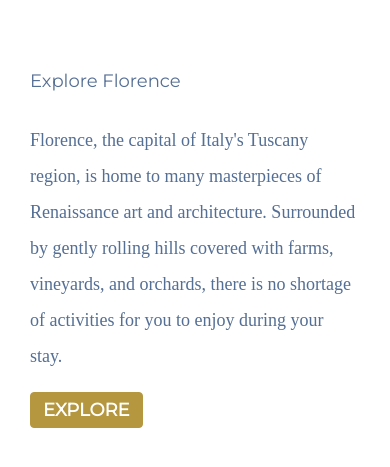
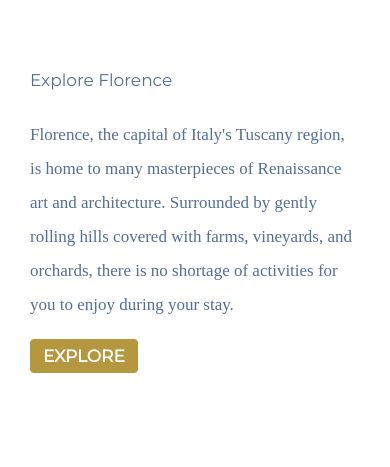
Before and after one commit to kellyluuu/Explore-Florence, a React (Create React App) app: page / in a window 390 px wide. Shown: the part 297-764 px from the top of the page. Built offline with nearby package versions, Linux system fonts and the light colour scheme; no server answers; a web font is replaced by a local one.

Commit message:
Updates html head, fixes sass variables

```diff
--- a/public/index.html
+++ b/public/index.html
@@ -10,10 +10,10 @@
     <meta name="theme-color" content="#000000" />
     <meta
       name="description"
-      content="Web site created using create-react-app"
+      content="Discover Things to Do and Eat in Florence, Italy"
     />
     <script src="https://accounts.google.com/gsi/client" async defer></script>
-    <title>React App</title>
+    <title>Explore Florence</title>
 
   </head>
   <body>
--- a/src/styles.scss
+++ b/src/styles.scss
@@ -469,18 +469,18 @@ h5 {
 .splash--sectionTitle {
     font-family: 'Montserrat', sans-serif;
     font-weight: 400;
-    font-size: max(1.75vh, 18px);
+    font-size: max(1.75vh, 17px);
 }
 
 .splash--sectionDesc {
     font-family: 'Tiro Devanagari Marathi', serif;
-    font-size: max(1.65vh, 18px);
+    font-size: max(1.65vh, 17px);
     line-height: 2;
 }
 
 button {
     padding: 6px 12px;
-    font-size: 18px;
+    font-size: 17px;
 }
 
 .index {
```
